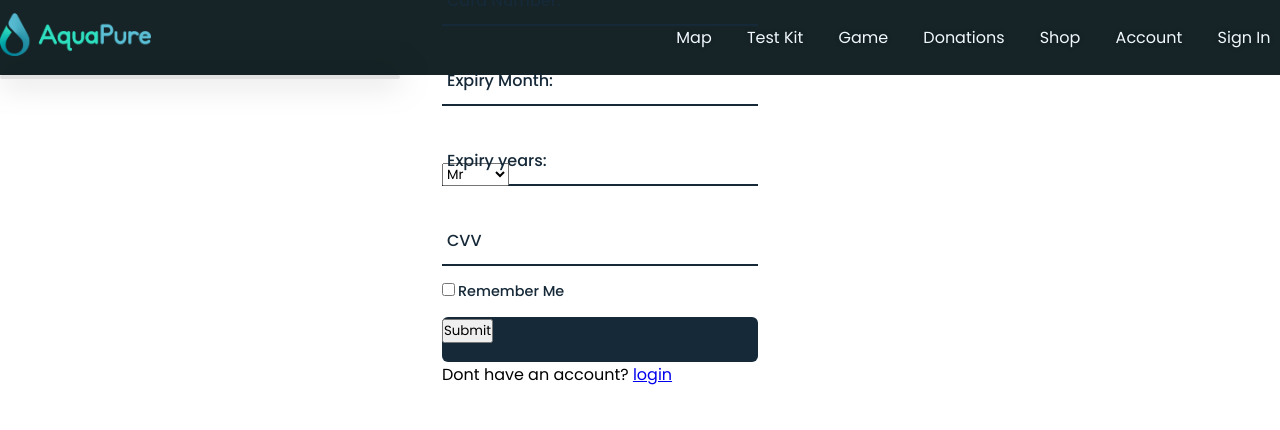
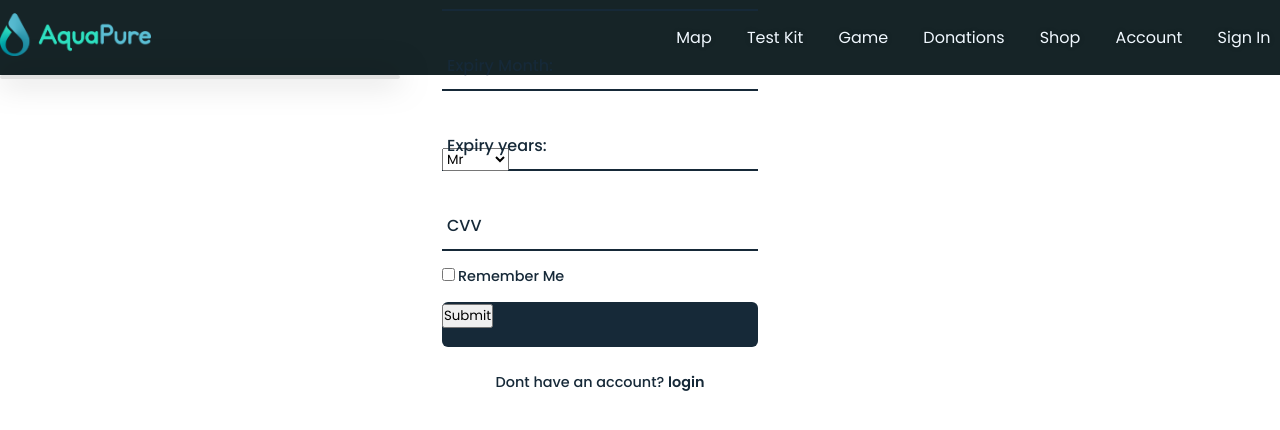
Before and after one commit to datMaul/AquaPure, a React (Create React App) app: page /donations/DonationForm in a window 1280 px wide. Shown: the top 430 px of the page. Built offline with nearby package versions, Linux system fonts and the light colour scheme; what react-chatbot-kit would draw is missing.

Commit message:
donation
Co-Authored-By: Kofi-Yellow-Group-8 <92590677+Kofi-Yellow-Group-8@users.noreply.github.com>

```diff
--- a/src/pages/donations/form.css
+++ b/src/pages/donations/form.css
@@ -99,3 +99,21 @@
     color: #fff;
     font-weight: 500;
 }
+
+.login-register{
+    font-size: .9em;
+    color: #162938;
+    text-align: center;
+    font-weight: 500;
+    margin: 25px 0 10px;
+}
+
+.login-register p a {
+    color: #162938;
+    text-decoration: none;
+    font-weight: 600;
+}
+
+.login-register p a:hover{
+    text-decoration: underline;
+}
```
